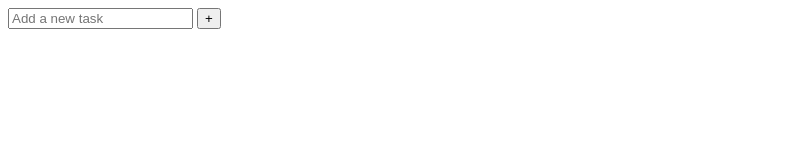
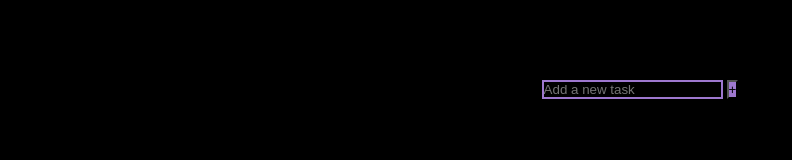
Before and after one commit to asmaaHamdym/to-do, a plain HTML site: page index.html in a window 1280 px wide. Shown: the whole page, without its empty margins (0-792 px from the left). Drawn offline with Linux system fonts and the light colour scheme.

Commit message:
added Basic styling

```diff
--- /dev/null
+++ b/css/styles.css
@@ -0,0 +1,28 @@
+* {
+    background: #000;
+    box-sizing: border-box;
+    margin: 0;
+    padding: 0;
+
+    main {
+
+        display: flex;
+        justify-content: center;
+        align-items: center;
+        flex-direction: column;
+        margin-top: 5rem;
+    }
+}
+
+input {
+    /* margin-top: 1rem; */
+}
+
+input[type="submit"] {
+    background: #9e78cf;
+
+}
+
+input[type="text"] {
+    border: 2px solid #9e78cf;
+}
--- a/index.html
+++ b/index.html
@@ -4,6 +4,7 @@
 <head>
     <meta charset="UTF-8">
     <meta name="viewport" content="width=device-width, initial-scale=1.0">
+    <link rel="stylesheet" href="/css/styles.css">
     <title>Your To-do List</title>
 </head>
 
@@ -20,7 +21,11 @@
         </form>
     </section>
     <section class="display_todo">
-        <ul class="todos"></ul>
+        <ul class="todos">
+            <li class="task">
+
+            </li>
+        </ul>
 
     </section>
 
--- /dev/null
+++ b/scripts/script.js
@@ -0,0 +1 @@
+tasks = [];
```
